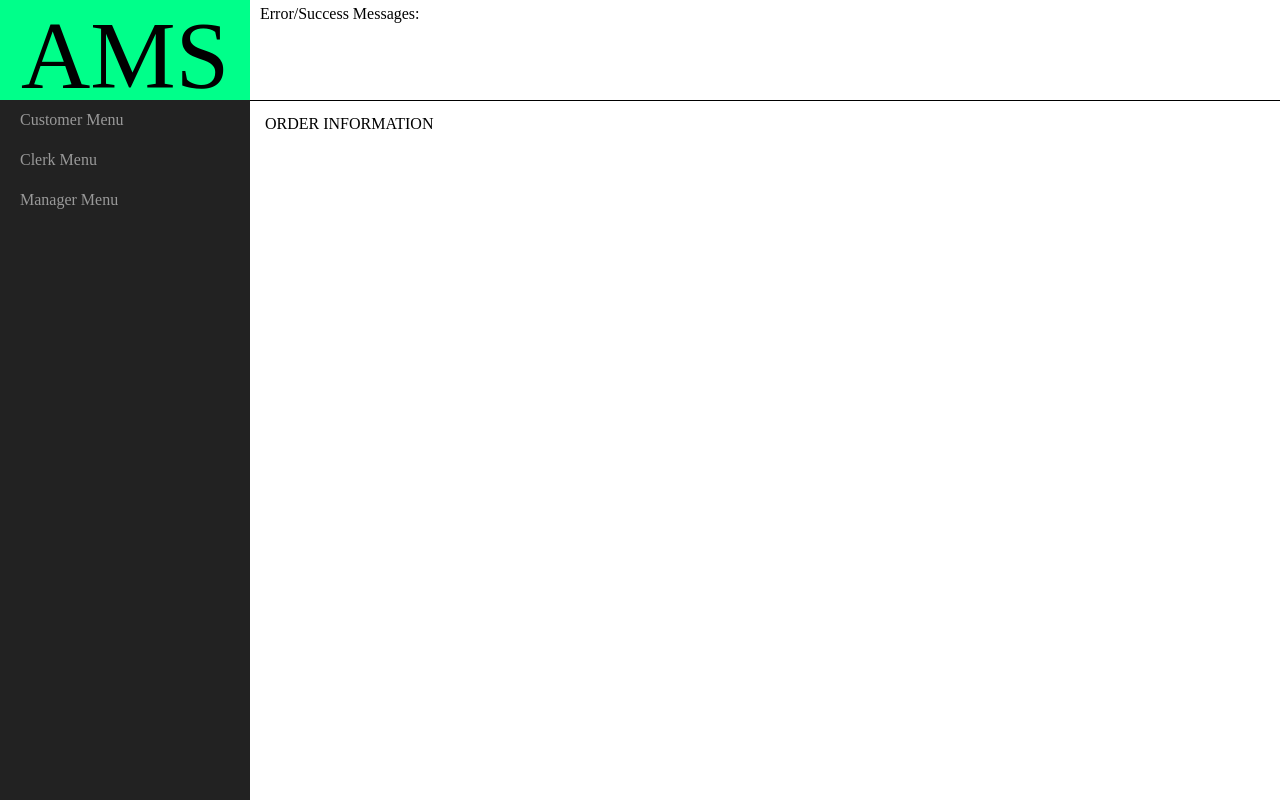
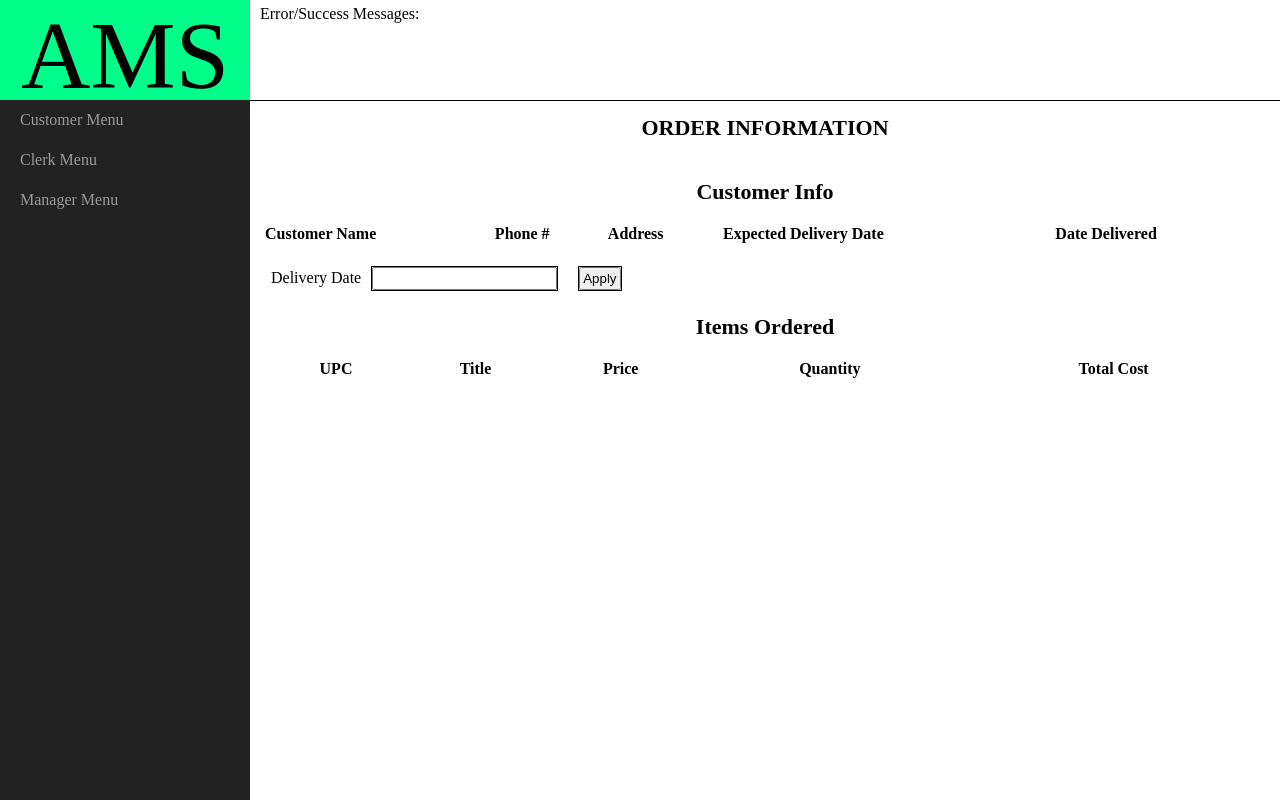
Before and after one commit to zilunpeng/cs304Project, a PHP site: page /order.php?receiptId=1 in a window 1280 px wide. Run offline with PHP 8.4, Linux system fonts and the light colour scheme; data comes from the database, SQL or seed files in the repository; tables that the repository leaves empty hold one stand-in row (values such as "Sample post"); lists and menus that the app fills with data are empty; some libraries are stand-ins or nearby versions.

Commit message:
order/orders done

```diff
--- a/order.php
+++ b/order.php
@@ -22,18 +22,25 @@
 	// Connect to database
 	$con = connectToDatabase();
 
-	$order = NULL;
-	$items = NULL;
-
 	// Perform requested operations from HTML form here
-	if ($_SERVER["REQUEST_METHOD"] == "GET") {
-		if (isset($_GET["receiptID"])) {
-			global $order, $items;
-			$id = $_GET["receiptID"];
-			$order = getOrder($con, $id);
-			$items = getOrderItems($con, $id);
+	if ($_SERVER["REQUEST_METHOD"] == "POST") {
+		if (isset($_POST["date"]))
+			setDate($con, $_POST["receiptId"], $_POST["date"]);
+		if (isset($_POST["receiptId"])) {
+			global $id;
+			$id = $_POST["receiptId"];
 		}
 	}
+
+	if ($_SERVER["REQUEST_METHOD"] == "GET") {
+		if (isset($_GET["receiptId"])) {
+			global $id;
+			$id = $_GET["receiptId"];
+		}
+	}
+
+	$order = getOrder($con, $id);
+	$items = getOrderItems($con, $_GET["receiptId"]);
 
 	// Close database connection
 	disconnectFromDatabase($con)
@@ -53,8 +60,18 @@
 	<link rel="stylesheet" type="text/css" href="includes/styles.css" />
 	<link rel="text/javascript" type="text/css" href="includes/commonfunctions.css" />
 
+	<!-- Datepicker Stuff -->
+	<link rel="stylesheet" href="//code.jquery.com/ui/1.11.2/themes/smoothness/jquery-ui.css">
+	<script src="//code.jquery.com/jquery-1.10.2.js"></script>
+	<script src="//code.jquery.com/ui/1.11.2/jquery-ui.js"></script>
+
 	<!-- Additional JavaScript functions -->
-	<script></script>
+	<script>
+		// Force loading of the datepicker after document is ready
+		$(document).ready(function() {
+			$("#datepicker").datepicker();
+		});
+	</script>
 
 	<!-- Page title -->
 	<title>View Order</title>
@@ -80,9 +97,18 @@
 			</div>
 
 			<div class="content">
-				<div class="header">ORDER INFORMATION</div>
+				<div class="heading">ORDER INFORMATION</div>
+
+				<br>
 				<!-- Order Info -->
-				<?php global $order, $items; printOrder($order); printOrder($items); ?>
+				<div class=heading>Customer Info</div>
+				<?php global $order; printOrderInfo($order); ?>
+				<br>
+				<?php printSetDateForm(); ?>
+				<br>
+				<!-- Items Ordered -->
+				<div class="heading">Items Ordered</div>
+				<?php global $items; printOrderItems($items); ?>
 			</div>
 		</div>
 	</div>
@@ -94,7 +120,7 @@
 	// ===============
 
 	function getOrderItems($con, $id) {
-		$statement = $con->prepare("SELECT * FROM purchaseitem INNER JOIN item ON purchaseitem.upc=item.upc WHERE receiptId = ?");
+		$statement = $con->prepare("SELECT *, quantity*stock FROM purchaseitem INNER JOIN item ON purchaseitem.upc=item.upc WHERE receiptId = ?");
 		$statement->bind_param("i", $id);
 		$statement->execute();
 		$result = $statement->get_result();
@@ -109,12 +135,73 @@
 		return $result;
 	}
 
-	function printOrder($order) {
-		echo "<pre>";
+	function printOrderInfo($order) {
+		echo "<table style='width:100%; text-align:left;'>";
+		echo "<tr style=\"font-weight: bold\">";
+		echo "<th>Customer Name</th>";
+		echo "<th>Phone #</th>";
+		echo "<th>Address</th>";
+		echo "<th>Expected Delivery Date</th>";
+		echo "<th>Date Delivered</th>";
+
 		while($row = mysqli_fetch_array($order, MYSQL_ASSOC)) {
-			print_r($row);
+			global $deliveryDate;
+			$deliveryDate = $row["deliveredDate"];
+			echo "<tr>";
+			echo "<td>" . $row["name"] . "</td>";
+			echo "<td>" . $row["phone"] . "</td>";
+			echo "<td>" . $row["address"] . "</td>";
+			echo "<td>" . $row["expectedDate"] . "</td>";
+			echo "<td>" . $row["deliveredDate"] . "</td>";
+			echo "</tr>";
 		}
-		echo "</pre>";
+		echo "</table>";
+	}
+
+	function printOrderItems($items) {
+		echo "<table style='width:100%; text-align:center;'>";
+		echo "<tr style=\"font-weight: bold\">";
+		echo "<th>UPC</th>";
+		echo "<th>Title</th>";
+		echo "<th>Price</th>";
+		echo "<th>Quantity</th>";
+		echo "<th>Total Cost</th>";
+
+		while($row = mysqli_fetch_array($items, MYSQL_ASSOC)) {
+			echo "<tr>";
+			echo "<td>" . $row["upc"] . "</td>";
+			echo "<td>" . $row["title"] . "</td>";
+			echo "<td>" . number_format($row["price"],2) . "</td>";
+			echo "<td>" . $row["quantity"] . "</td>";
+			echo "<td>" . number_format($row["quantity*stock"],2) . "</td>";
+			echo "</tr>";
+		}
+		echo "</table>";
+	}
+
+	function printSetDateForm() {
+		global $deliveryDate;
+		if ($deliveryDate == NULL) {
+		?>
+			<form action="order.php?receiptId=<?php global $id; echo $id; ?>" method="post">
+				<input type="hidden" name="receiptId" value="<?php echo $id; ?>">
+				<table>
+					<tr>
+					<td align="right" style="padding-right:5px;">Delivery Date</td><td align="left"><input type="text" id="datepicker" name="date" style="margin-right:10px;"></td>
+					<td><button type="submit">Apply</button></td></tr>
+				</table>
+			</form>
+		<?php
+		}
+	}
+
+	function setDate($con, $id, $date) {
+		$statement = $con->prepare("UPDATE purchase SET deliveredDate=STR_TO_DATE(?, '%m/%d/%Y') WHERE receiptId=?");
+		$statement->bind_param("si", $date, $id);
+		$statement->execute();
+		$result = $statement->get_result();
+		if ($result)
+			addToMessages("Delivery date set");
 	}
 
 ?>
--- a/topitems.php
+++ b/topitems.php
@@ -142,7 +142,6 @@
 		$count = 0;
 
 		while ($row = mysqli_fetch_array($items, MYSQL_ASSOC)) {
-			// print_r($row);
 			$count += 1;
 			echo "<tr>";
 			echo "<td>" . $count . "</td>";
@@ -150,6 +149,7 @@
 			echo "<td>" . $row["company"] . "</td>";
 			echo "<td>" . $row["stock"] . "</td>";
 			echo "<td>" . $row["quantity"] . "</td>";
+			echo "</tr>";
 		}
 
 		echo "</table>";
```
Also changed, not shown: orders.php (+16 -4 lines).
